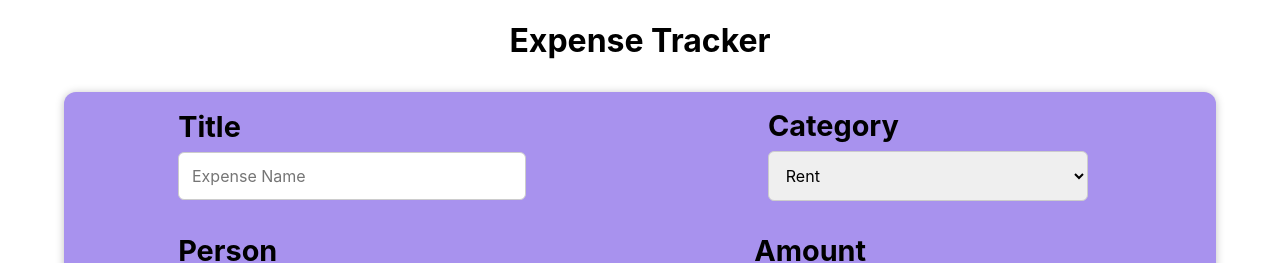
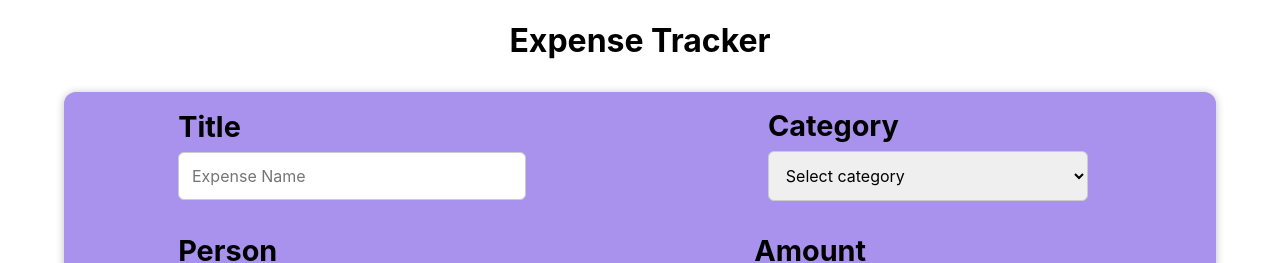
Before and after one commit to affu72/Expense-Tracker-TS, a React (Create React App) app: page / in a window 1280 px wide. Both pictures are taken after a click on the button "Add New Expense". Shown: the top 263 px of the page. Built offline with nearby package versions, Linux system fonts and the light colour scheme.

Commit message:
category filed required

```diff
--- a/src/NewExpense/ExpenseForm.tsx
+++ b/src/NewExpense/ExpenseForm.tsx
@@ -47,6 +47,7 @@ const ExpenseForm = ({ onFormSubmit, onCancel }: ExpenseFormProp) => {
     setEnteredDate("");
     setEnteredTitle("");
     setEnteredPerson("");
+    setcategory("");
     // onCancel();
   };
 
@@ -67,7 +68,8 @@ const ExpenseForm = ({ onFormSubmit, onCancel }: ExpenseFormProp) => {
         <div className="new-expense__control">
           <label>Category</label>
 
-          <select onChange={categoryHandler} value={category}>
+          <select required onChange={categoryHandler} value={category}>
+            <option value="">Select category</option>
             <option value={ExpenseCategory.Rent}>{ExpenseCategory.Rent}</option>
             <option value={ExpenseCategory.Groceries}>
               {ExpenseCategory.Groceries}
```
Also changed, not shown: package.json (+7 -1 lines), 1 other file (tests, documents, lock files or other folders).
